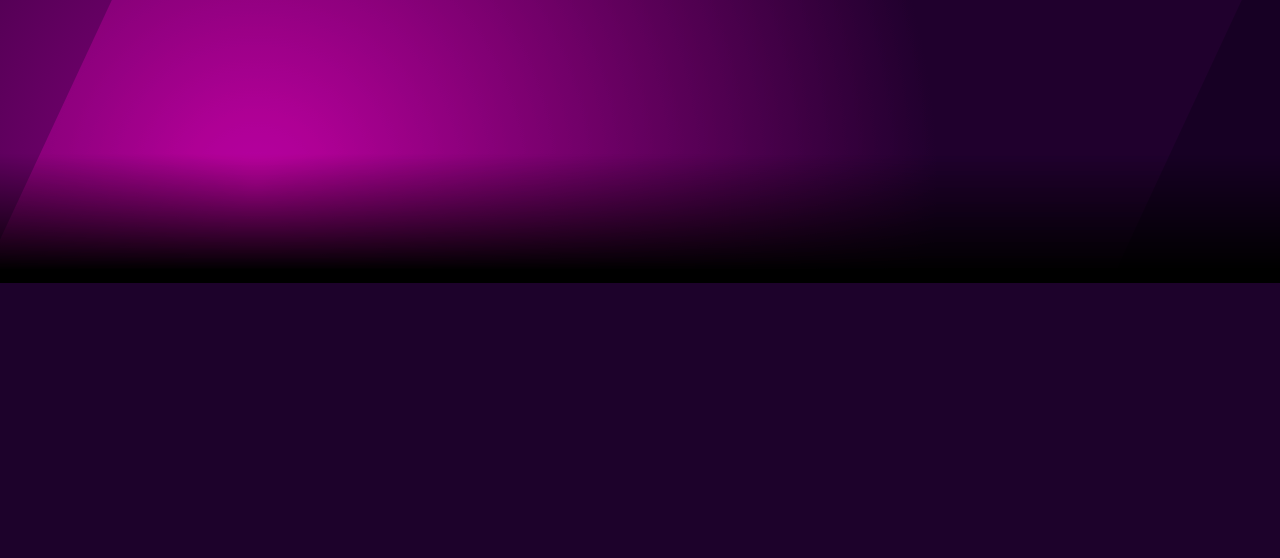
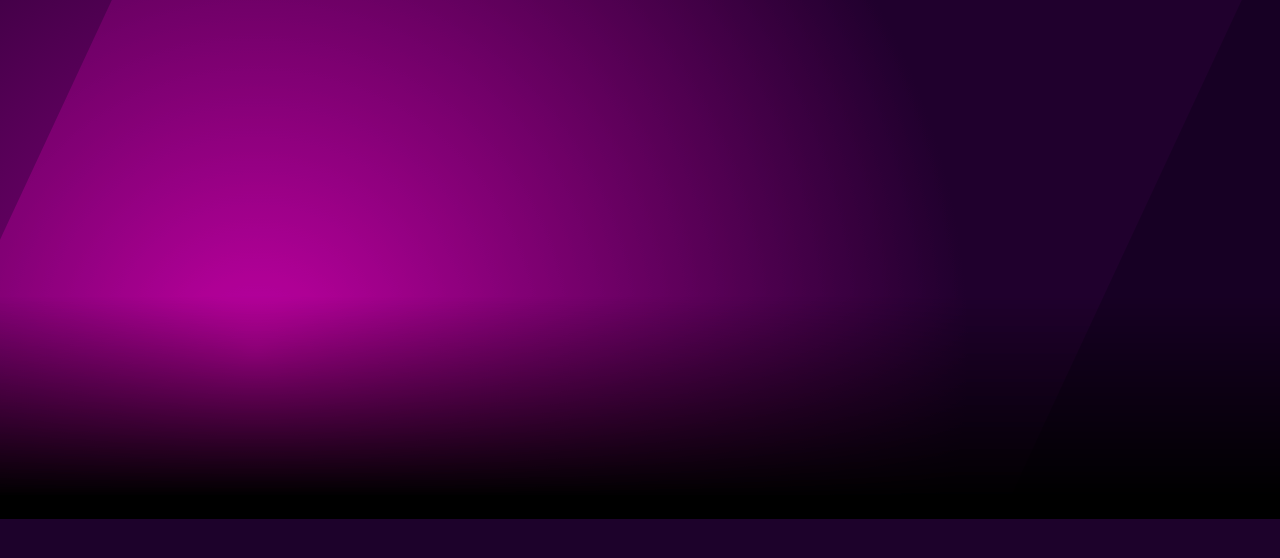
Before and after one commit to Alfrheim/beat-the-language, a React (Create React App) app: page / in a window 1280 px wide. Shown: the top 558 px of the page. Built offline with nearby package versions, Linux system fonts and the light colour scheme.

Commit message:
adding onClick and removing unused code

```diff
--- a/src/SplashScreen.js
+++ b/src/SplashScreen.js
@@ -2,15 +2,7 @@ import React, { useLayoutEffect, useRef } from "react";
 import { gsap } from "gsap";
 import "./splashscreen.css";
 import {Helmet} from "react-helmet"
-
-// export default function App() {
-//
-//   return (
-//     <div ref={root} className="app">
-//       <div className="box">Hello</div>
-//     </div>
-//   );
-// }
+import { useNavigate  } from 'react-router-dom';
 
 function SplashScreen() {
     const root = useRef();
@@ -42,6 +34,10 @@ function SplashScreen() {
 
         return () => ctx.revert();
     }, []);
+    const navigate = useNavigate();
+    const navigateTo = () => {
+        navigate("/spanish");
+    }
     return (
         <>
         <Helmet>
@@ -52,7 +48,7 @@ function SplashScreen() {
                 rel="stylesheet"/>
 
         </Helmet>
-            <div ref={root} className="contentWrapper">
+            <div ref={root} className="contentWrapper" onClick={navigateTo}>
                 <div className="bg"></div>
                 <div className="barWrapper">
                     <div className="bar"></div>
--- a/src/splashscreen.css
+++ b/src/splashscreen.css
@@ -43,7 +43,7 @@ body {
 }
 
 .mainContent {
-  margin-top:20px;
+  margin-top:20%;
   position:relative;
   width:90%;
   color:white;
```
Also changed, not shown: 1 other file (tests, documents, lock files or other folders).
